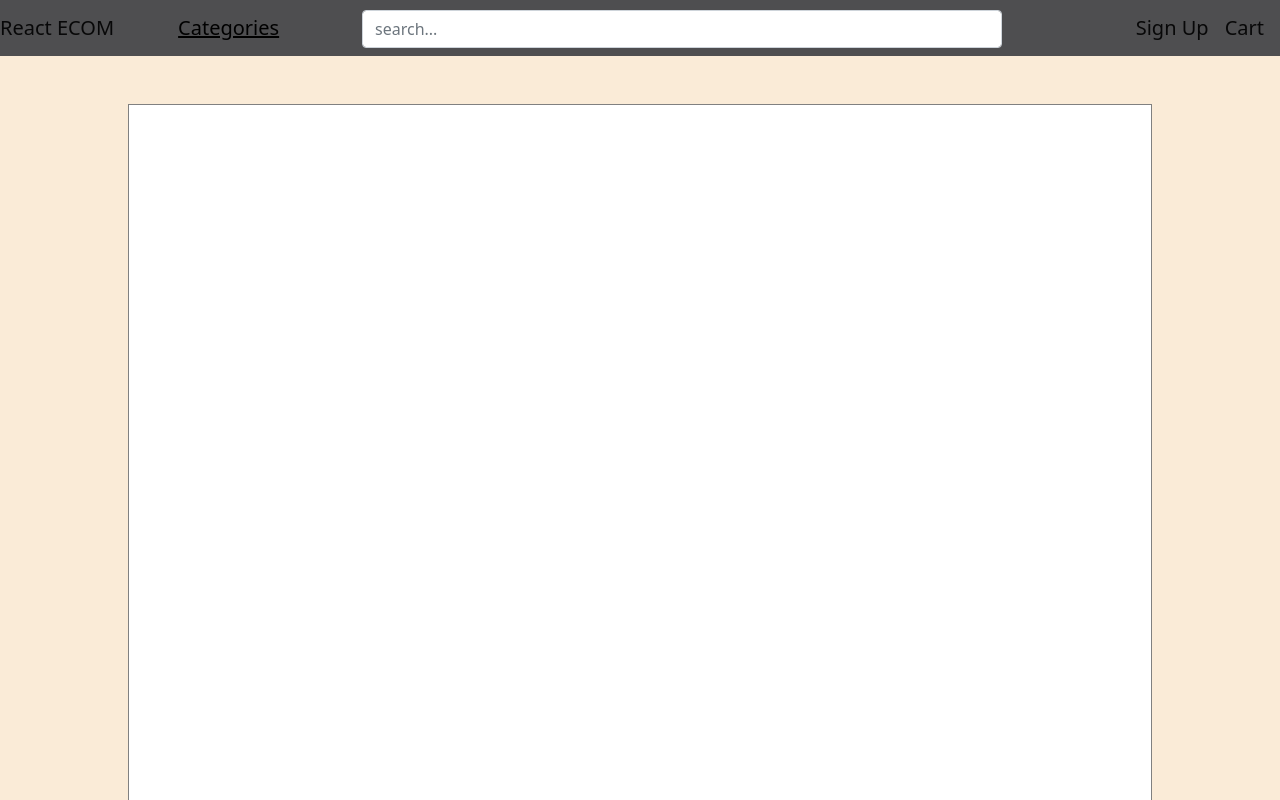
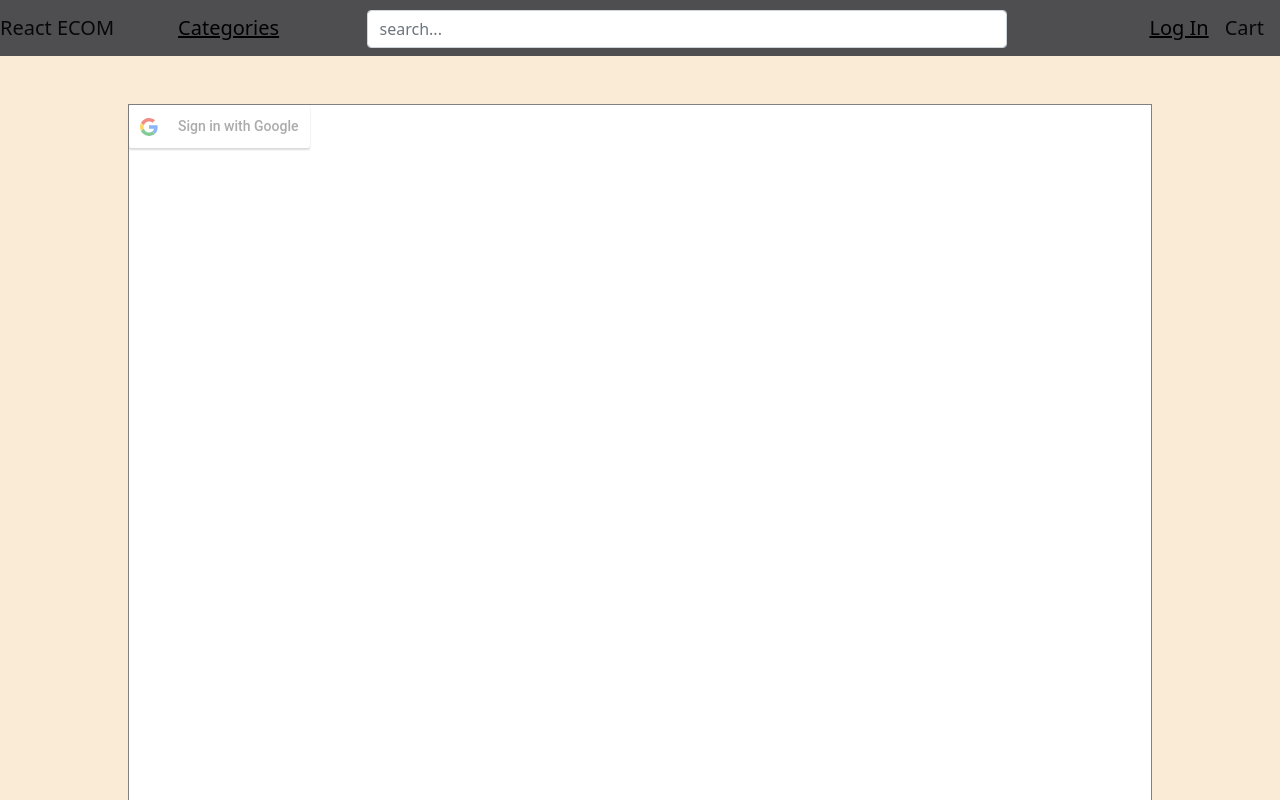
Before and after one commit to AaronB22/Good-Shop, a React (Create React App) app in the folder client/: page /login in a window 1280 px wide. Shown: the top 800 px of the page. Built offline with nearby package versions, Linux system fonts and the light colour scheme; no server answers.

Commit message:
updated navbar

```diff
--- a/client/package.json
+++ b/client/package.json
@@ -9,9 +9,11 @@
     "@testing-library/react": "^12.1.4",
     "@testing-library/user-event": "^13.5.0",
     "bootstrap": "^5.1.3",
+    "dotenv": "^16.0.0",
     "react": "^17.0.2",
     "react-bootstrap": "^2.2.1",
     "react-dom": "^17.0.2",
+    "react-google-login": "^5.2.2",
     "react-router-dom": "^6.2.2",
     "react-scripts": "5.0.0",
     "reactstrap": "^9.0.1",
--- a/client/src/Components/NavBar/NavBarComp.js
+++ b/client/src/Components/NavBar/NavBarComp.js
@@ -7,10 +7,12 @@ const NavBarComp = () => {
 
     return (
     <Navbar expand='lg' className="NvBar">
-       <Navbar.Brand className='header'>React ECOM</Navbar.Brand>
+       <Navbar.Brand className='header' onClick={(x)=>{
+           window.location.assign('/')
+       }}>React ECOM</Navbar.Brand>
         <Navbar.Brand>
         <Link to="/categories" className='text-black linkText'>Categories</Link>
-            </Navbar.Brand>
+        </Navbar.Brand>
         <div className="navCont">
             <Form className='searchform'>
                 <Form.Group className="mb-3 search" >
@@ -19,7 +21,14 @@ const NavBarComp = () => {
             </Form>
         </div>
         <div className="rightElm">
-            <Navbar.Brand>Sign Up</Navbar.Brand>
+            <Navbar.Brand>
+                <Link
+                to='/login'
+                className="login"
+                >
+                Log In
+                </Link>
+            </Navbar.Brand>
             <Navbar.Brand>Cart</Navbar.Brand>
 
         </div>
--- a/client/src/Components/NavBar/NvB.scss
+++ b/client/src/Components/NavBar/NvB.scss
@@ -23,3 +23,8 @@
 .rightElm{
     margin-left: auto;
 }
+
+.login{
+    color: black;
+    border: none;
+}
--- /dev/null
+++ b/client/src/Pages/Login/Login.js
@@ -0,0 +1,16 @@
+import './Login.scss'
+import GoogleLogin from "react-google-login";
+
+const Login = () => {
+    return (
+        <>
+            <GoogleLogin
+            clientId={process.env.REACT_APP_GOOGLE_CLIENT_ID}
+
+            />
+
+        </>
+     );
+}
+
+export default Login;
--- a/client/src/Router.js
+++ b/client/src/Router.js
@@ -1,6 +1,7 @@
 import { Route, Routes} from 'react-router-dom'
 import Home from './Pages/Home/Home';
 import Categories from './Pages/Categories/Categories'
+import Login from './Pages/Login/Login';
 
 const Routers = () => {
     return (
@@ -8,6 +9,8 @@ const Routers = () => {
         <Routes>
             <Route exact path='/home' element={<Home/>} />
             <Route exact path='/categories' element={<Categories/>} />
+            <Route exact path='/login' element={<Login/>} />
+            <Route exact path='/' element={<Home/>} />
         </Routes>
     </> );
 }
--- a/package.json
+++ b/package.json
@@ -24,7 +24,7 @@
   "homepage": "https://github.com/AaronB22/ECOM-React-Site#readme",
   "dependencies": {
     "body-parser": "^1.19.2",
-    "dotenv": "^14.2.0",
+    "dotenv": "^14.3.2",
     "express.js": "^1.0.0",
     "mongoose": "^6.2.8",
     "path": "^0.12.7",
```
Also changed, not shown: client/src/Pages/Login/Login.scss (added), 2 other files (tests, documents, lock files or other folders).
